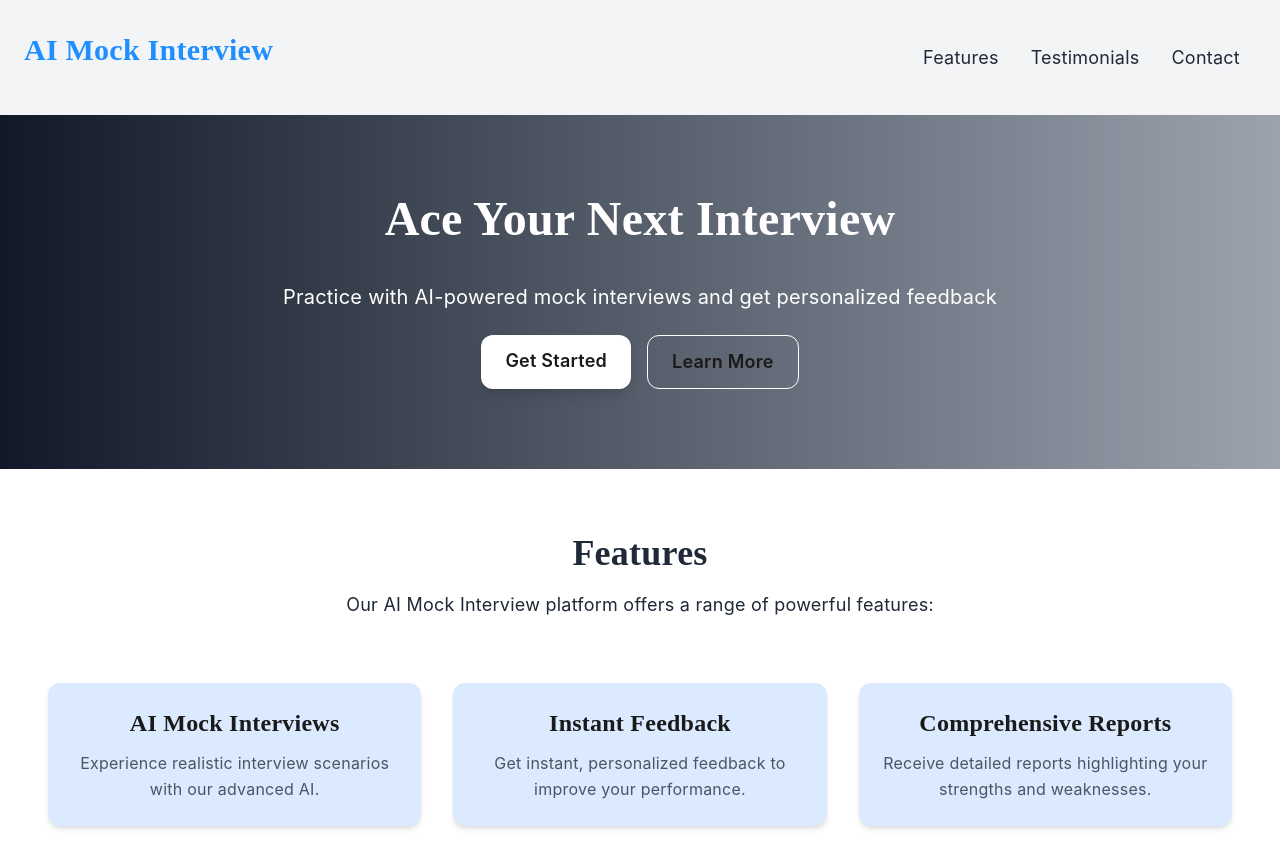
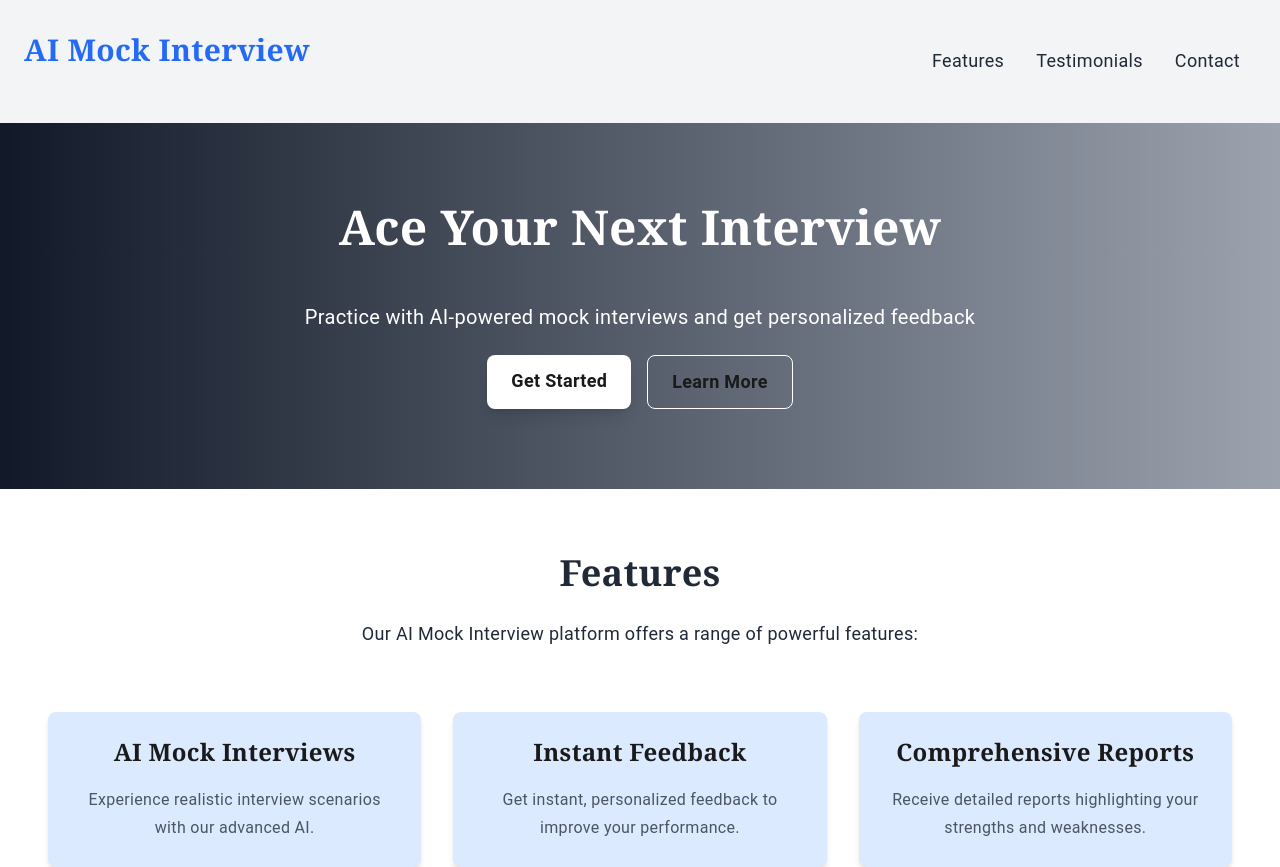
Before and after one commit to modamaan/mockinterview_platform, a Next.js app: page / in a window 1280 px wide. Shown: the top 867 px of the page. Built offline with nearby package versions, Linux system fonts and the light colour scheme.

Commit message:
fix: app/globals.css
Closes #14 — Update frontend UI design for the application

```diff
--- a/app/globals.css
+++ b/app/globals.css
@@ -19,29 +19,29 @@ body,
     --popover: 0 0% 100%;
     --popover-foreground: 0 0% 10%;
 
-    --primary: 210 100% 56%;
+    --primary: 220 90% 55%;
     --primary-foreground: 0 0% 100%;
 
-    --secondary: 210 16% 93%;
-    --secondary-foreground: 210 100% 56%;
+    --secondary: 220 15% 92%;
+    --secondary-foreground: 220 90% 55%;
 
-    --muted: 210 16% 93%;
-    --muted-foreground: 210 10% 40%;
+    --muted: 220 15% 92%;
+    --muted-foreground: 220 10% 40%;
 
-    --accent: 34 100% 50%;
+    --accent: 30 100% 50%;
     --accent-foreground: 0 0% 100%;
 
-    --destructive: 0 84.2% 60.2%;
+    --destructive: 0 80% 60%;
     --destructive-foreground: 0 0% 100%;
 
-    --border: 210 16% 80%;
-    --input: 210 16% 80%;
-    --ring: 210 100% 56%;
+    --border: 220 15% 80%;
+    --input: 220 15% 80%;
+    --ring: 220 90% 55%;
 
-    --radius: 0.75rem;
-    --font-sans: 'Inter', sans-serif;
-    --font-serif: 'Merriweather', serif;
-    --font-mono: 'Fira Code', monospace;
+    --radius: 0.5rem;
+    --font-sans: 'Roboto', sans-serif;
+    --font-serif: 'Georgia', serif;
+    --font-mono: 'Courier New', monospace;
   }
 
   .dark {
@@ -54,24 +54,24 @@ body,
     --popover: 0 0% 15%;
     --popover-foreground: 0 0% 90%;
 
-    --primary: 210 100% 70%;
+    --primary: 220 90% 70%;
     --primary-foreground: 0 0% 10%;
 
-    --secondary: 210 16% 20%;
-    --secondary-foreground: 210 100% 70%;
+    --secondary: 220 15% 20%;
+    --secondary-foreground: 220 90% 70%;
 
-    --muted: 210 16% 20%;
-    --muted-foreground: 210 10% 60%;
+    --muted: 220 15% 20%;
+    --muted-foreground: 220 10% 60%;
 
-    --accent: 34 100% 60%;
+    --accent: 30 100% 60%;
     --accent-foreground: 0 0% 10%;
 
-    --destructive: 0 62.8% 40.6%;
+    --destructive: 0 60% 40%;
     --destructive-foreground: 0 0% 90%;
 
-    --border: 210 16% 30%;
-    --input: 210 16% 30%;
-    --ring: 210 100% 70%;
+    --border: 220 15% 30%;
+    --input: 220 15% 30%;
+    --ring: 220 90% 70%;
   }
 }
 
@@ -82,13 +82,13 @@ body,
   }
   body {
     @apply bg-background text-foreground;
-    line-height: 1.6;
-    letter-spacing: 0.015em;
+    line-height: 1.8;
+    letter-spacing: 0.02em;
   }
   h1, h2, h3, h4, h5, h6 {
     font-family: var(--font-serif);
     margin-top: 0;
-    margin-bottom: 0.5em;
+    margin-bottom: 0.75em;
   }
   code, pre {
     font-family: var(--font-mono);
```
